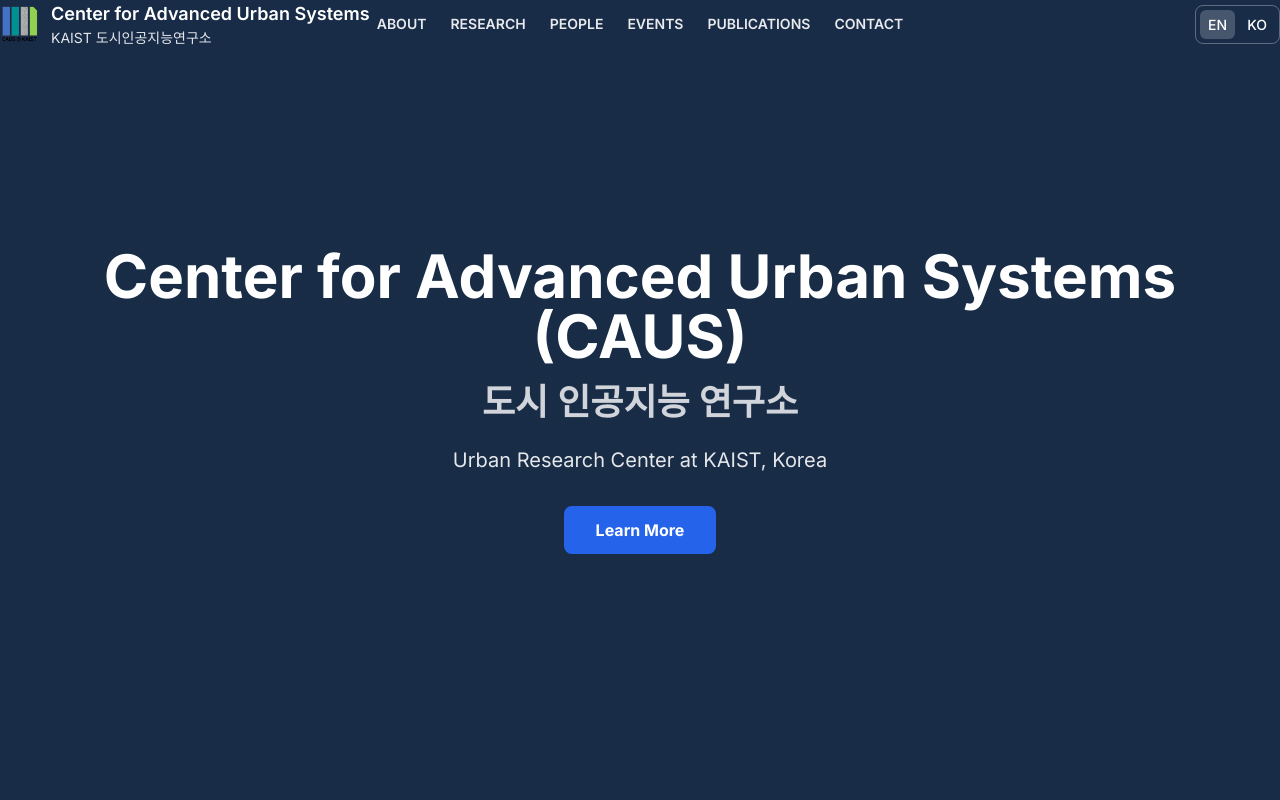
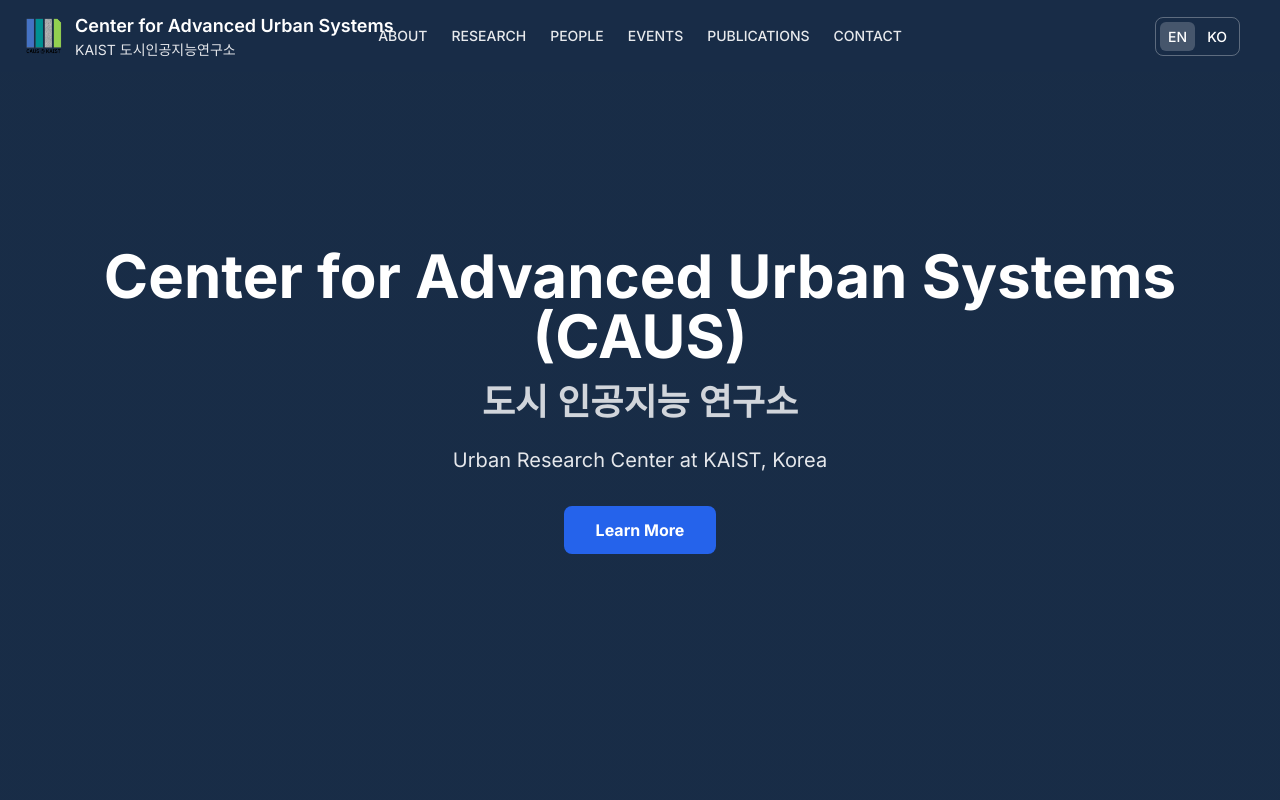
Before and after one commit to kaist-caus/kaist-caus.github.io, a plain HTML site: page index.html in a window 1280 px wide. Shown: the top 800 px of the page. Drawn offline with nearby package versions, Linux system fonts and the light colour scheme.

Commit message:
modified: index.html

```diff
--- a/index.html
+++ b/index.html
@@ -111,31 +111,34 @@
 <body class="bg-gray-50 text-gray-800">
 
     <!-- Header -->
-    <header id="header" class="fixed top-0 left-0 right-0 z-50 transition-all duration-300">
-        <div class="relative flex items-center justify-between">
-            <!-- 왼쪽: 로고 -->
-            <a href="/" id="logo" class="flex items-center space-x-3">
-                <img id="caus-logo-img" src="img/logo_caus.png" alt="CAUS Logo" class="h-10 w-auto" onerror="this.onerror=null; this.src='https://placehold.co/120x40/142B47/ffffff?text=CAUS';" />
+    <header id="header" class="fixed top-0 left-0 right-0 z-50 transition-all duration-300" relative>
+        <div class="container mx-auto px-6 py-3">
+            <div class="flex justify-between items-center">
+                <!-- CAUS Logo -->
+                <a href="/" id="logo" class="transition-all duration-300 flex items-center space-x-3 group">
+                    <img id="caus-logo-img" src="/img/logo_caus.png" alt="CAUS Logo" class="h-10" onerror="this.onerror=null; this.src='https://placehold.co/120x40/001633/ffffff?text=CAUS';">
                     <div class="leading-tight">
                         <div class="text-white font-semibold text-base md:text-lg" data-lang-key="brand_line1">Center for Advanced Urban Systems</div>
                         <div class="text-gray-200 text-xs md:text-sm" data-lang-key="brand_line2">KAIST 도시인공지능연구소</div>
                     </div>
                 </a>
-
-            <!-- 가운데: 네비게이션 (absolute 중앙 정렬) -->
-            <nav class="hidden md:flex space-x-6 text-sm font-semibold text-white absolute left-1/2 -translate-x-1/2">
-                <a href="#about" class="nav-link hover:text-blue-400" data-lang-key="nav_about">ABOUT</a>
-                <a href="#research" class="nav-link hover:text-blue-400" data-lang-key="nav_research">RESEARCH</a>
-                <a href="#people" class="nav-link hover:text-blue-400" data-lang-key="nav_people">PEOPLE</a>
-                <a href="#events" class="nav-link hover:text-blue-400" data-lang-key="nav_events">EVENTS</a>
-                <a href="#publications" class="nav-link hover:text-blue-400" data-lang-key="nav_publications">PUBLICATIONS</a>
-                <a href="#contact" class="nav-link hover:text-blue-400" data-lang-key="nav_contact">CONTACT</a>
+                <nav class="hidden md:flex items-center space-x-6 text-sm font-medium absolute left-1/2 -translate-x-1/2">
+                    <a href="#about" class="nav-link" data-lang-key="nav_about">ABOUT</a>
+                    <a href="#research" class="nav-link" data-lang-key="nav_research">RESEARCH</a>
+                    <a href="#people" class="nav-link" data-lang-key="nav_people">PEOPLE</a>
+                    <a href="#events" class="nav-link" data-lang-key="nav_events">EVENTS</a>
+                    <a href="#publications" class="nav-link" data-lang-key="nav_publications">PUBLICATIONS</a>
+                    <a href="#contact" class="nav-link" data-lang-key="nav_contact">CONTACT</a>
                 </nav>
-
-            <!-- 오른쪽: 언어 버튼 -->
-            <div id="lang-switcher" class="hidden md:flex items-center space-x-1 border border-white/30 rounded-lg p-1">
+                <div class="flex items-center">
+                    <div id="lang-switcher" class="hidden md:flex items-center space-x-1 border border-white/30 rounded-lg p-1 mr-4" style="z-index:9999"> <!-- 클릭 겹침 예방용-->
                         <button id="lang-en" class="lang-btn active" type="button" onclick="window.changeLanguage && window.changeLanguage('en')">EN</button>
                         <button id="lang-ko" class="lang-btn" type="button" onclick="window.changeLanguage && window.changeLanguage('ko')">KO</button>
+                    </div>
+                    <button id="mobile-menu-button" class="md:hidden text-white">
+                        <svg class="w-6 h-6" fill="none" stroke="currentColor" viewBox="0 0 24 24" xmlns="http://www.w3.org/2000/svg"><path stroke-linecap="round" stroke-linejoin="round" stroke-width="2" d="M4 6h16M4 12h16m-7 6h7"></path></svg>
+                    </button>
+                </div>
             </div>
         </div>
     </header>
```
Lines whose indentation alone changed are shown as unchanged.
